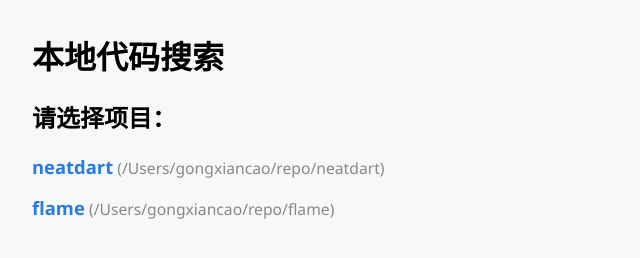
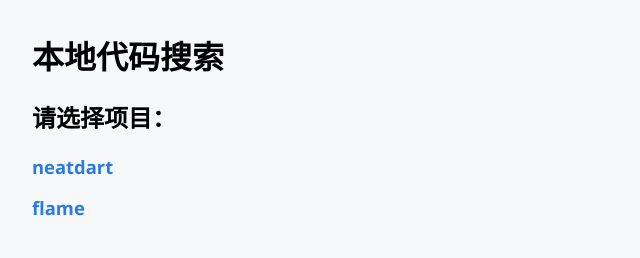
Before and after one commit to gongxiancao/code_search, a website: page web/index.html in a window 1280 px wide. Shown: the whole page, without its empty margins (0-640 px from the left). Drawn offline with Linux system fonts and the light colour scheme.

Commit message:
feat(web): 项目列表页仅显示备注字段（remark），无备注不显示括号，隐藏绝对路径

```diff
--- a/web/index.html
+++ b/web/index.html
@@ -45,7 +45,10 @@
       }
       div.innerHTML = '<h2>请选择项目：</h2>' +
         '<ul style="list-style:none;padding:0;">' +
-        list.map(p=>`<li style="margin:1em 0;"><a href="search.html?project=${encodeURIComponent(p.name)}" style="font-size:1.15em;color:#2a7ae2;text-decoration:none;font-weight:bold;">${p.name}</a> <span style="color:#888;font-size:0.98em;">(${p.path})</span></li>`).join('') +
+        list.map(p=>{
+          let remark = p.remark ? ` <span style="color:#888;font-size:0.98em;">(${p.remark})</span>` : '';
+          return `<li style="margin:1em 0;"><a href="search.html?project=${encodeURIComponent(p.name)}" style="font-size:1.15em;color:#2a7ae2;text-decoration:none;font-weight:bold;">${p.name}</a>${remark}</li>`;
+        }).join('') +
         '</ul>';
     });
   </script>
```
